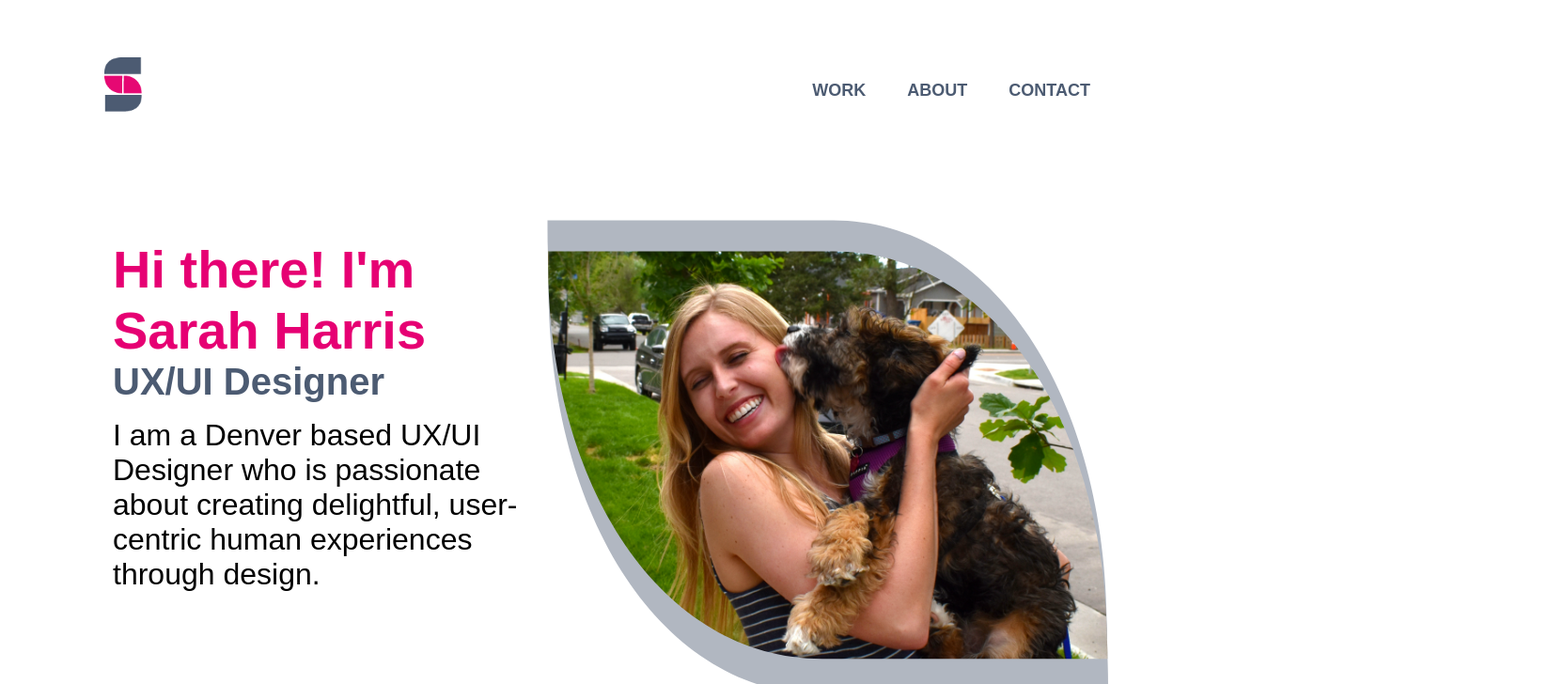
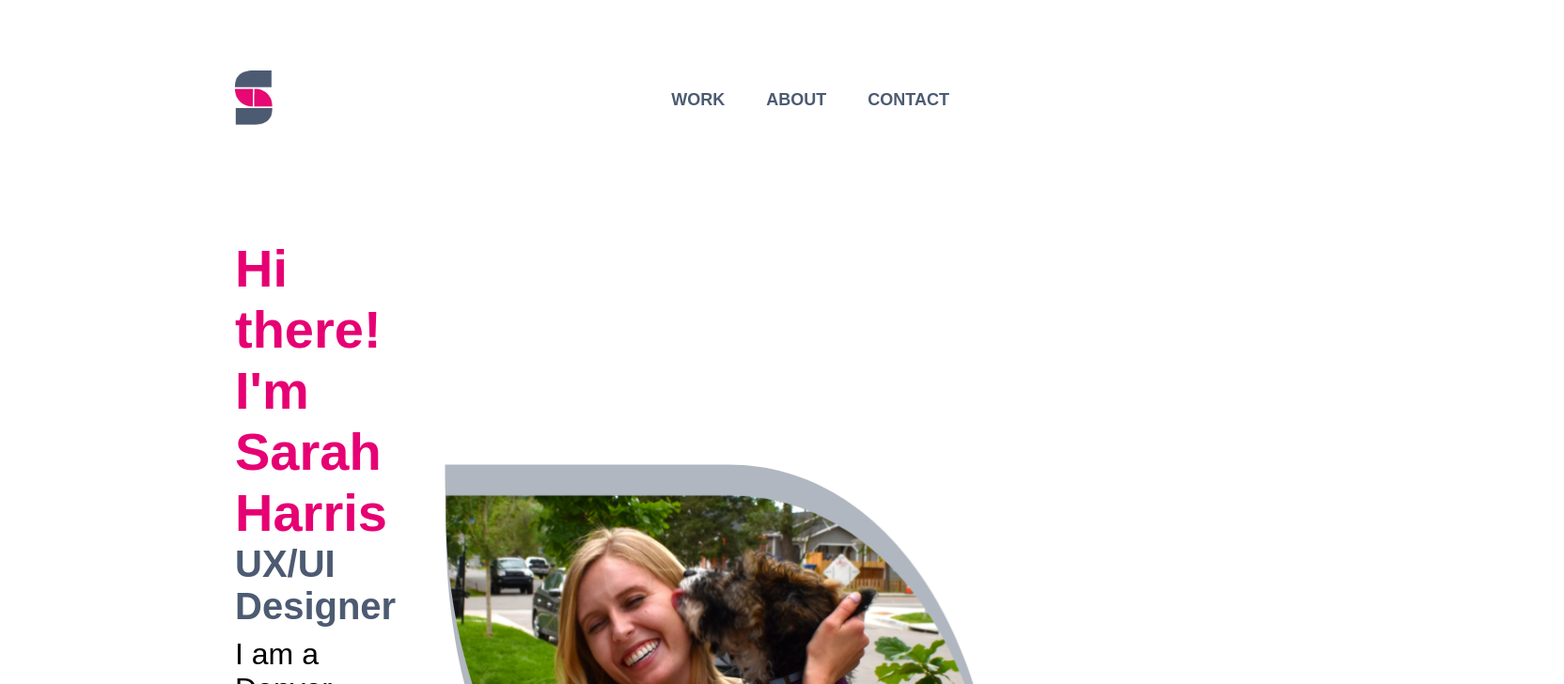
Before and after one commit to saira-ashlee/UX_UI_HW_18, a plain HTML site: page index.html in a window 1280 px wide. Shown: the top 728 px of the page at 94% size, 1664 px wide, since content can reach past the window. Drawn offline with Linux system fonts and the light colour scheme; a web font is replaced by a local one.

Commit message:
Fix CSS
Fixing navigation items in CSS

```diff
--- a/css/style.css
+++ b/css/style.css
@@ -107,142 +107,103 @@ font-style: italic;
 
 */
 
-body{
-    margin: 50px 100px 0px 100px;
+
+*{
+    box-sizing: border-box;
+    margin: 0;
+    padding: 0;
+    background-color: #FFFFFF;
 }
 
 
-/* Navigation Bar CSS */
-.headerLogo {
-    display: inline-block;
-    vertical-align: top;
+.navItem li, a {
+    font-family: proxima-nova, sans-serif;
+    font-size: 18px;
+    font-weight: 700;
+    font-style: normal;
+    color: #4C5B72;
+    text-decoration: none;
 }
 
-nav li {
-    display: inline-block;
-    text-align: left;
+header {
+    display: flex;
+    justify-content: space-between;
+    align-items: center;
+    padding: 75px 250px;
 }
 
 .logo {
-    padding: 1%;
-    text-align: center;
+    cursor: pointer;
 }
 
-#logoSH{
-    width: 40px;
-    height: auto;
+.navLinks {
+    list-style: none;
 }
 
-.navbar {
+.navLinks li {
     display: inline-block;
-    float: right;
-    width: 50%;
-    text-align: center;
+    padding: 0px 20px; /* zero top an bottom, 20px left and right*/
+}
+
+.navLinks li a {
+    transition: all 0.3s ease 0s;
+    text-decoration: none;
+
+}
+.navLinks li a:hover {
+    color: #E60073;
 
 }
 
-.navItems {
-    list-style: none; /* remove bullets */
-    float: right;
+.heroSection {
+    display: flex;
+    align-items: center;
+    justify-content: space-between;
+    Padding: 40px 250px 115px 250px;
 }
 
-.navItems a{
-    text-decoration: none;
-    padding: 20px;
-    font-size: 18px;
-    font-family: proxima-nova, sans-serif;
-    font-weight: 700;
-    font-style: normal;
-    color: #4C5B72;
-    display: inline-block;
+/*.columnIntro{
+    flex: 50%;
+}*/
+
+.columnIntro {
+    padding-right: 50px;
 }
 
-a.menu-Item:hover {
+h1.introText {
     color: #E60073;
 }
 
-/* Hero Section CSS*/
-
-.heroSection {
-    padding-top: 100px;
+h2.jobTitle {
+    color: #4C5B72;
 }
 
-.heroContentRow {
-    display: flex;
-    text-align: center;
+h4.shortBio{
+    padding: 10px 0;
 }
 
-.columnIntro {
-    flex:50%;
-    padding: 20px;
-    text-align: left;
+.projectContainer {
+    align-items: center;
 }
 
-.introText
-{
-    color: #E60073;
-    margin-top: 0em;
-    margin-bottom: 0em;
+.heroProject {
+    align-items: center;
+    margin: 0px 250px;
 }
-
-.jobTitle {
-    color: #4C5B72;
-    margin: 0em;
-}
-
-.shortBio {
-    margin-top: .5em;
-}
-.columnSelfImage {
-
-}
-
-/*@media screen and (max-width:600px) {
-    .column {
-        width: 100%;
-    }
-}*/
-
-
-
-
-/* NOT USING THIS CODE
-
-nav {
-    display: inline-block;
-    margin-top: 50px;
-    }
-
-.logo {
-    width: 25%;
-    padding: 5%;
-    text-align: center;
-    float: left;
-
-}
-
-.topNav-right {
-    width: 50%;
-    padding: 0px;
-    margin: 0px;
-    text-align: center;
-    float: right;
-}
-
-.topNav-right li {
-    list-style: none;
-    display: list-item;
-    float: right;
-}
-*/
 
 
 /* Footer CSS */
 
 footer {
     text-align: center;
-    padding-top: 2%;
-    padding-bottom: 2%;
+}
+
+.footerContainer{
+    padding-top: 40px;
+}
+
+h6.connectFooter{
+    color: #4C5B72;
 }
 
 .socialIcons {
@@ -254,3 +215,18 @@ footer {
     padding: 15px 40px 15px 40px;
     float: left;
 }
+
+
+.copyright{
+    padding-bottom: 40px;
+}
+
+
+/* About Page */
+
+.aboutImage {
+    display: block;
+    align-items: center;
+    padding: 40px;
+
+}
--- a/index.html
+++ b/index.html
@@ -1,12 +1,12 @@
 <!DOCTYPE html>
 <html>
     <head>
-        <title>UX Portfolio Sarah Harris</title>
         <link rel="stylesheet" href="css/style.css">
         <meta name="viewport" content="width=device-width, initial-scale=1">
         <meta charset="utf-8">
-        <meta name="description" content="Sarah Harris UX/UI Designer Portfolio">
+        <meta name="description" content="Sarah Harris – UX/UI Designer Portfolio: Denver, Colorado">
         <link rel="stylesheet" href="https://use.typekit.net/srw5czs.css">
+        <title>Sarah Harris – UX/UI Designer</title>
         <!-- ^^ Proxima Nova font from Adobe Typekit-->
         <!--Card Design to implement
         <meta name="application-name" content="Sarah Harris — UX/UI Designer">
@@ -20,33 +20,51 @@
             <header class="navigation">
                 <div class="headerLogo logo">
                     <a href="index.html">
-                        <img id="logoSH" src="images/logo.png" alt="abstract S H logo" width="40px" height="58px">
+                        <img class="logo" src="images/logo.png" alt="abstract S H logo" width="40px" height="58px">
                     </a>
                 </div>
                 <nav role="navigation" aria-label="main navigation menu" class="navbar">
-                        <ul class="navItems">
-                            <li><a class="menu-Item" href="index.html">WORK</a></li>
-                            <li><a class="menu-Item" href="about.html">ABOUT</a></li>
-                            <li><a class="menu-Item" href="contact.html">CONTACT</a></li>
+                        <ul class="navLinks">
+                            <li class="navItem"><a class="navItem" href="index.html">WORK</a></li>
+                            <li class="navItem"><a class="navItem" href="about.html">ABOUT</a></li>
+                            <li class="navItem"><a class="navItem" href="contact.html">CONTACT</a></li>
                         </ul>
                     </nav>
             </header>
-                <section class="heroSection">
-                    <div class="heroContentRow">
+            <section class="heroContainer">
+                <div class="heroSection">
                         <div class="columnIntro">
                             <h1 class="introText">Hi there! I'm Sarah Harris</h1>
                             <h2 class="jobTitle">UX/UI Designer</h2>
                             <h4 class="shortBio">I am a Denver based UX/UI Designer who is passionate about creating delightful, user-centric human experiences through design.</h4>
                         </div>
-                        <div class="columnSelfImage">
-                            <img src="images/sh-home-image-v2.png" alt="sarah harris smiling and a puppy who is licking her face">
+                        <div class="columnImage">
+                            <img src="images/sh-home-image-v2.png" alt="sarah harris smiling and a puppy who is licking her face" width="595.57px" height="504px">
                         </div>
                     </div>
+            </section>
+                <section class="projectContainer">
+                    <div class="heroProject">
+                        <a href="#"><img src="images/Maplore@2x.jpg"></a>
+                    </div>
+                   <!-- <div class="moreProjects">
+                        <div class="projectcard">
+                            <a href="#">
+                                <img src="usda.jpg">
+                            </a>
+                        </div>
+                        <div class="projectcard">
+                            <a href="#">
+                                <img src="goFarm.jpg">
+                            </a>
+                        </div>
+                    </div>-->
+
                 </section>
                     <footer>
-                        <hr>
+                        <hr style= "height:1px;border-width:0;background-color:lightgray">
                         <div class="footerContainer">
-                            <h6>Let's Connect</h6>
+                            <h6 class="connectFooter">Let's Connect</h6>
                             <p>Feel free to reach out for collaborations or just a friendly hello 🙂 </p>
                         </div>
                             <div class="socialIcons">
```
Also changed, not shown: about.html (+63 -0 lines), images/Maplore.jpg (added), images/Maplore@2x.jpg (added), 1 other file.
